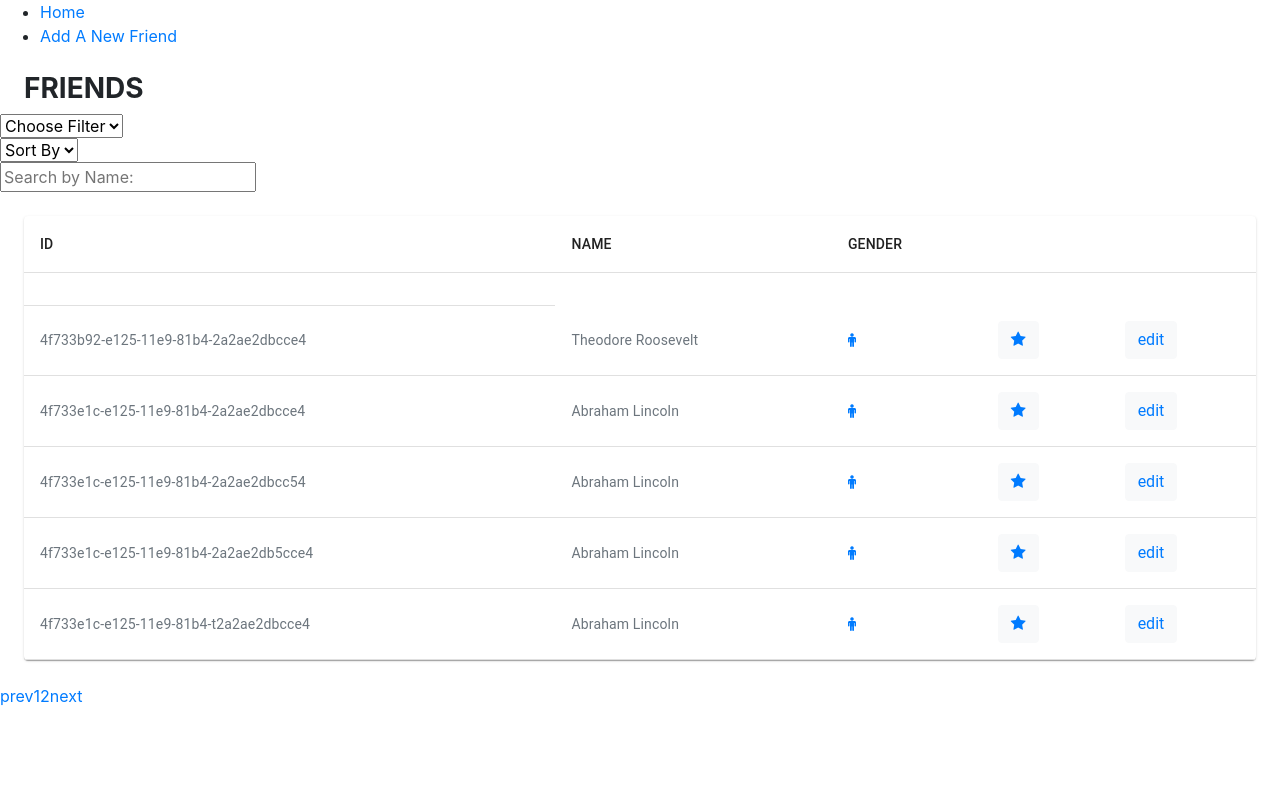
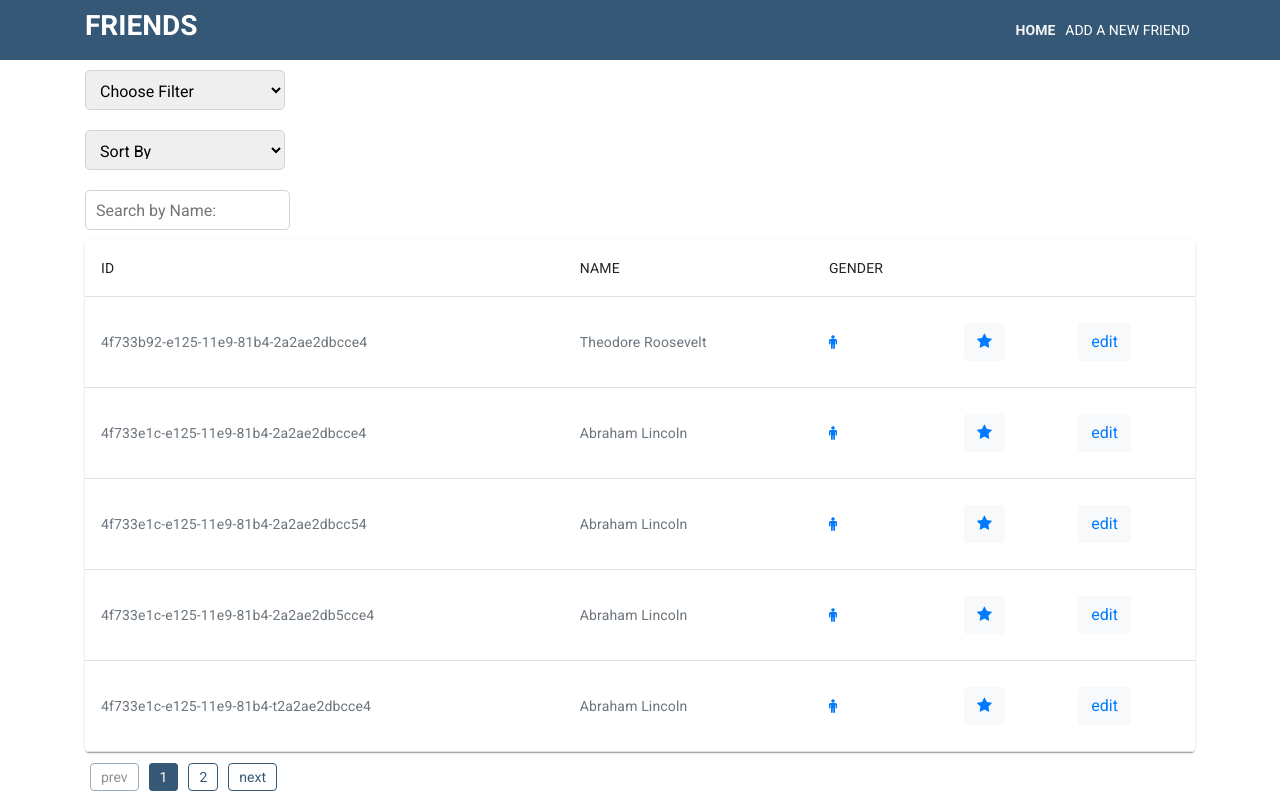
Before and after one commit to heshamelmasry77/front-end-HeavenHR, a React (Create React App) app: page / in a window 1280 px wide. Built offline with nearby package versions, Linux system fonts and the light colour scheme; data requests are answered from the project's data file.

Commit message:
add material icons, some design improvements , indentations

```diff
--- a/package.json
+++ b/package.json
@@ -3,7 +3,8 @@
   "version": "0.1.0",
   "private": true,
   "dependencies": {
-    "@material-ui/core": "^4.4.3",
+    "@material-ui/core": "^4.9.5",
+    "@material-ui/icons": "^4.9.1",
     "axios": "^0.19.2",
     "classnames": "^2.2.6",
     "connected-react-router": "^6.7.0",
--- a/src/Root.js
+++ b/src/Root.js
@@ -5,25 +5,18 @@ import {BrowserRouter as Router, Link, Route, Switch} from 'react-router-dom'
 import AddFriendContainer from "./containers/AddFriendContainer";
 import FriendsContainer from "./containers/FriendsContainer";
 import Notfound from "./NotFound";
+import Container from '@material-ui/core/Container';
+import NavBar from "./components/NavBar";
 
 const Root = ({store}) => (
   <Provider store={store}>
     <Router>
-      <div>
-        <ul>
-          <li>
-            <Link to="/">Home</Link>
-          </li>
-          <li>
-            <Link to="/add-friend">Add A New Friend</Link>
-          </li>
-        </ul>
+        <NavBar/>
         <Switch>
           <Route exact path="/" component={FriendsContainer}/>
           <Route path="/add-friend" component={AddFriendContainer}/>
           <Route component={Notfound}/>
         </Switch>
-      </div>
     </Router>
   </Provider>
 );
--- a/src/components/FriendsComponents.js
+++ b/src/components/FriendsComponents.js
@@ -1,4 +1,4 @@
-import React, {Fragment, Component} from 'react';
+import React, {Component} from 'react';
 
 import * as PropTypes from 'prop-types';
 
@@ -9,6 +9,8 @@ import ReactPaginate from 'react-paginate';
 import TableBody from './TableBody';
 import TableHeader from './TableHeader';
 import _ from "lodash";
+import './FriendsComponents.scss'
+import './Pagination.scss'
 
 const {
   shape,
@@ -151,12 +153,11 @@ class FriendsComponent extends Component {
   render() {
     const friends = this.state.friends;
     return (
-      <Fragment>
-        <p className="font-weight-bold ml-4 mt-4 h3 text-uppercase">Friends</p>
+      <div className='FriendComponents container'>
         <div>
           <select onChange={this.handleFilter}>
             <option
-              value="Choose Filter"
+              value="Reset"
             >Choose Filter
             </option>
             <option value="male">Male</option>
@@ -177,12 +178,12 @@ class FriendsComponent extends Component {
         <div>
           <input type="text" className="search" placeholder='Search by Name:' onChange={this.searchHandler}/>
         </div>
-        <Paper className="m-4 mt-0">
+        <Paper>
           <Table className="p-2">
             <TableHeader/>
             {this._isMounted &&
-            <TableBody friends={friends} handStaredToFriendComponentCallback={this.handleStaredCallbackFunction}
-                       handEditFriendToFriendComponentCallback={this.handleEditFriendCallbackFunction}/>}
+            <TableBody friends={friends} handleStaredToFriendComponentCallback={this.handleStaredCallbackFunction}
+                       handleEditFriendToFriendComponentCallback={this.handleEditFriendCallbackFunction}/>}
           </Table>
         </Paper>
         {this._isMounted && <ReactPaginate
@@ -197,8 +198,7 @@ class FriendsComponent extends Component {
           containerClassName={"pagination"}
           subContainerClassName={"pages pagination"}
           activeClassName={"active"}/>}
-
-      </Fragment>
+      </div>
     )
   }
 }
--- /dev/null
+++ b/src/components/FriendsComponents.scss
@@ -0,0 +1,2 @@
+.FriendComponents {
+}
--- /dev/null
+++ b/src/components/NavBar.js
@@ -0,0 +1,27 @@
+import React, {Component} from 'react';
+import {NavLink} from "react-router-dom";
+import './NavBar.scss'
+
+class NavBar extends Component {
+
+  render() {
+    return (
+      <div className="NavBar">
+        <div className='container'>
+          <h1 className="font-weight-bold h3 text-left text-uppercase mr-auto text-white">Friends</h1>
+          <ul className="ml-auto">
+            <li>
+              <NavLink exact={true} activeClassName='is-active' to="/">Home</NavLink>
+            </li>
+            <li>
+              <NavLink activeClassName='is-active' to="/add-friend">Add A New Friend</NavLink>
+            </li>
+          </ul>
+        </div>
+      </div>
+    )
+  }
+}
+
+
+export default NavBar;
--- /dev/null
+++ b/src/components/NavBar.scss
@@ -0,0 +1,32 @@
+.NavBar {
+  background-color: rgba(53, 88, 118, 1);
+  height: 60px;
+
+  > div {
+    display: flex;
+    justify-content: center;
+    align-items: center;
+    height: 100%;
+  }
+
+  ul {
+    margin: 0;
+    padding: 0;
+    list-style-type: none;
+    display: flex;
+
+    li {
+      margin: auto 5px;
+      text-transform: uppercase;
+
+      a {
+        color: white;
+
+        &.is-active {
+          font-weight: bold;
+          color: whitesmoke;
+        }
+      }
+    }
+  }
+}
--- a/src/components/Pagination.scss
+++ b/src/components/Pagination.scss
@@ -1,3 +1,4 @@
+$darkBlue: #355876;
 .pagination {
   margin: 15px auto;
   display: flex;
@@ -6,16 +7,18 @@
 
   > {
     .active > a {
-      background-color: #47ccde;
-      border-color: #47ccde;
+      background-color: $darkBlue;
+      border-color: lighten($darkBlue, 10%);
       color: #fff;
     }
 
     li > a {
-      border: 1px solid #47ccde;
+      border: 1px solid $darkBlue;
       padding: 5px 10px;
       outline: none;
       cursor: pointer;
+      border-radius: 4px;
+      margin: auto 5px;
     }
 
     li {
@@ -31,8 +34,8 @@
 
     .active > {
       a, span, a:hover, span:hover, a:focus, span:focus {
-        background-color: #47ccde;
-        border-color: #47ccde;
+        background-color: $darkBlue;
+        border-color: $darkBlue;
         outline: none;
       }
     }
@@ -40,19 +43,21 @@
     li {
       > {
         a, span {
-          color: #47ccde;
+          color: $darkBlue;
         }
       }
 
       &:first-child > {
         a, span {
-          border-radius: unset;
+          border-radius: 4px;
+          margin: auto 5px;
         }
       }
 
       &:last-child > {
         a, span {
-          border-radius: unset;
+          border-radius: 4px;
+          margin: auto 5px;
         }
       }
     }
--- a/src/components/TableBody.js
+++ b/src/components/TableBody.js
@@ -47,14 +47,14 @@ class FriendsTableBody extends Component {
 
   onUpdateHandle(event) {
     event.preventDefault();
-    this.props.handEditFriendToFriendComponentCallback(event.target.updatedFriendName.value, this.state.id);
+    this.props.handleEditFriendToFriendComponentCallback(event.target.updatedFriendName.value, this.state.id);
     this.setState({
       edit: false
     })
   }
 
   handleStarBtn(id, isStarted) {
-    this.props.handStaredToFriendComponentCallback(id, isStarted);
+    this.props.handleStaredToFriendComponentCallback(id, isStarted);
   }
 
   renderEditForm() {
@@ -70,11 +70,15 @@ class FriendsTableBody extends Component {
     let friends = this.state.friends;
     return (
       <TableBody>
-        <TableRow>
+        {this.state.edit && <TableRow>
           <TableCell>
             {this.renderEditForm()}
           </TableCell>
-        </TableRow>
+          <TableCell/>
+          <TableCell/>
+          <TableCell/>
+          <TableCell/>
+        </TableRow>}
         {
           friends.map(({id, name, sex, isStared}) => (
             <TableRow key={id}>
--- a/src/containers/AddFriendContainer.js
+++ b/src/containers/AddFriendContainer.js
@@ -29,9 +29,9 @@ class AddFriendContainer extends React.Component {
   }
 
   handleSubmit(event) {
-    event.preventDefault()
+    event.preventDefault();
     if ((this.state.name !== '') && (this.state.sex !== '')) {
-      this.props.actions.addFriend(this.state.name, this.state.sex, window.id++)
+      this.props.actions.addFriend(this.state.name, this.state.sex, window.id++);
       //reset input box
       this.setState({
         name: '',
@@ -42,7 +42,7 @@ class AddFriendContainer extends React.Component {
 
   render() {
     return (
-      <div className="todo__input">
+      <div className="AddFriendContainer container">
         <div className="title">
           <input
             type="text"
@@ -60,7 +60,7 @@ class AddFriendContainer extends React.Component {
           />
         </div>
         <div className="submitButton">
-          <button onClick={this.handleSubmit.bind(this)}>Add</button>
+          <button className="btn btn-light text-primary" onClick={this.handleSubmit.bind(this)}>Add</button>
         </div>
       </div>
     )
--- a/src/index.js
+++ b/src/index.js
@@ -1,4 +1,6 @@
 import React from 'react';
 import ReactDOM from 'react-dom';
+import './index.scss'
 import App from './App';
+
 ReactDOM.render(<App/>, document.getElementById('root'));
--- /dev/null
+++ b/src/index.scss
@@ -0,0 +1,19 @@
+@import url('https://fonts.googleapis.com/css?family=Roboto:400,700&display=swap');
+
+body {
+  font-family: 'Roboto', sans-serif;
+  font-size: 14px;
+
+  input, select {
+    border-radius: 5px;
+    font-size: 16px;
+    height: 40px;
+    padding: 10px;
+    border: 1px solid lightgray;
+    min-width: 200px;
+  }
+
+  button, input, select {
+    margin: 10px auto;
+  }
+}
```
Also changed, not shown: 1 other file (tests, documents, lock files or other folders).
